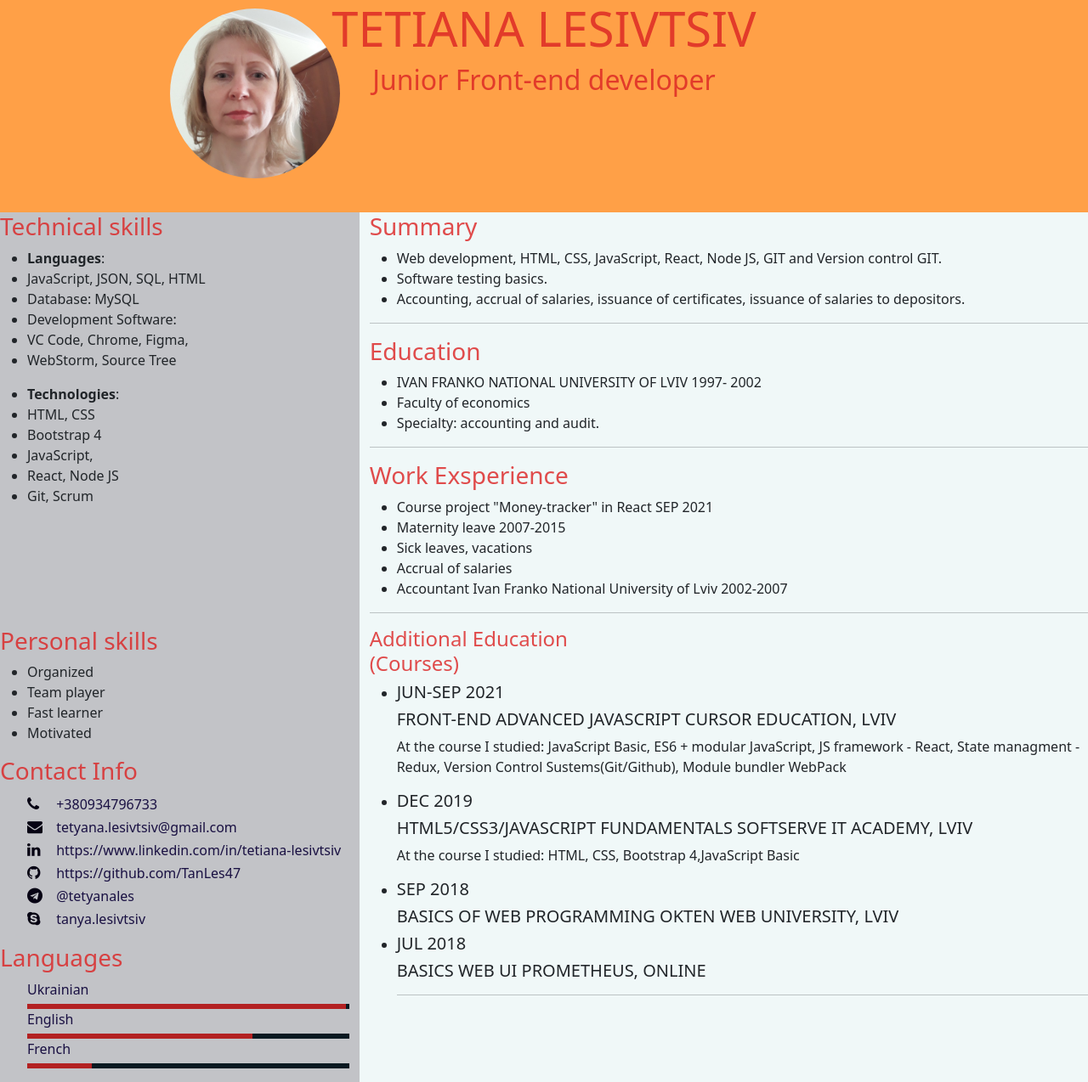
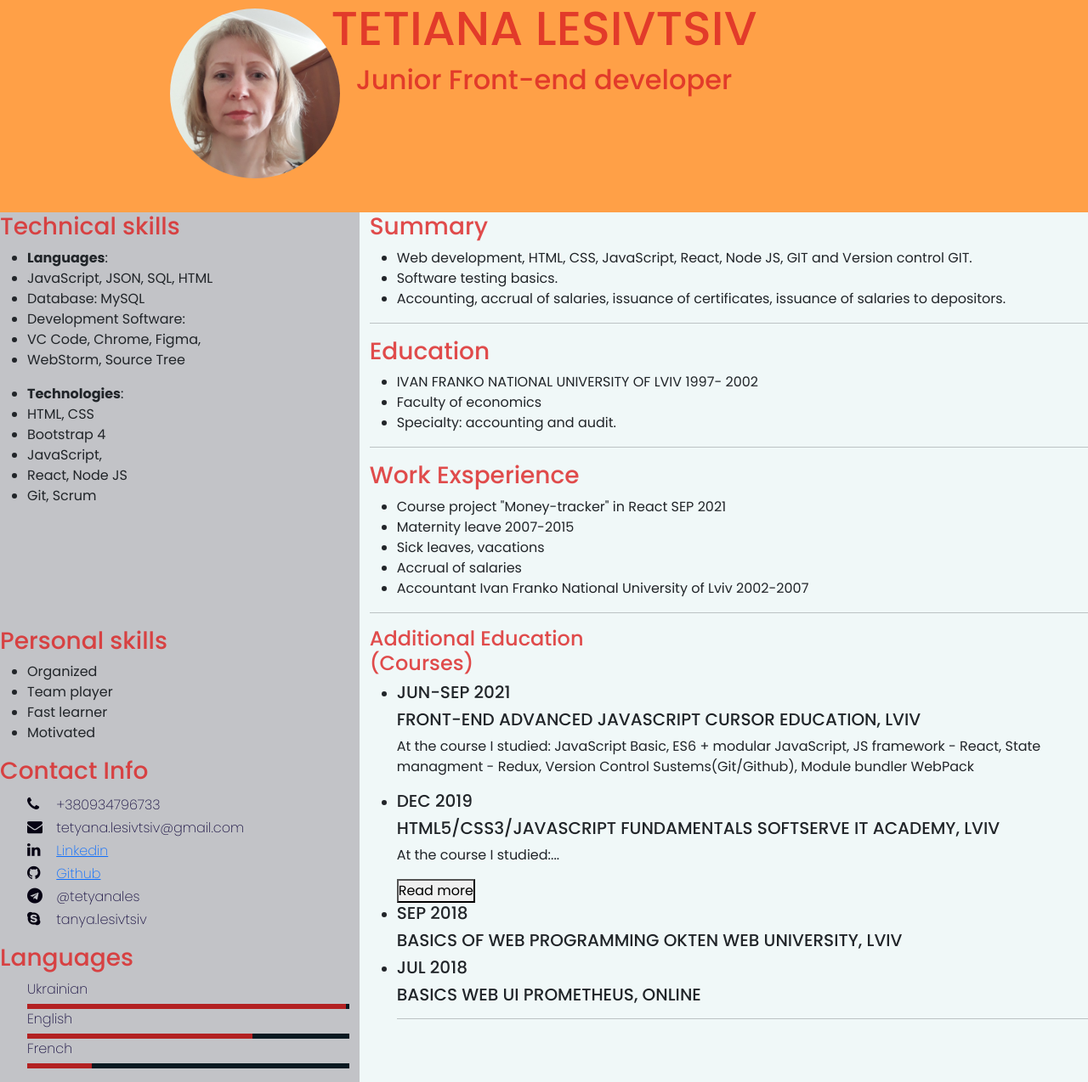
Before and after one commit to TanLes47/cv-junior-front-end.developer, a plain HTML site: page index.html in a window 1280 px wide. Shown: the whole page at 85% size. Drawn offline with nearby package versions, Linux system fonts and the light colour scheme.

Commit message:
Added script.js changed index.html style.css

```diff
--- a/index.html
+++ b/index.html
@@ -19,7 +19,7 @@
         <img src="img/photo.jpg" alt="Photo">
     </div>
 </header>
-
+<section>
     <div class="container-2">
         <div class="row">
             <div class="col-md-4">
@@ -92,11 +92,11 @@
                     </li>
                     <li>
                         <span class="icon"><i class="fa fa-linkedin" aria-hidden="true"></i></span>
-                        <span class="text">https://www.linkedin.com/in/tetiana-lesivtsiv</span>
+                        <span class="text"><a href="https://www.linkedin.com/in/tetiana-lesivtsiv" target="blank">Linkedin</a></span>
                     </li>
                     <li>
                         <span class="icon"><i class="fa fa-github" aria-hidden="true"></i></span>
-                        <span class="text">https://github.com/TanLes47</span>
+                        <span class="text"><a href="https://github.com/TanLes47" target="blank">Github</a></span>
                     </li>
                     <li>
                         <span class="icon"><i class="fa fa-telegram" aria-hidden="true"></i></span>
@@ -132,7 +132,6 @@
                     </li>
                 </ul>
             </div>
-
         </div>
 
         <div class="col-md-8">
@@ -148,8 +147,9 @@
                     <li>
                         <h5>DEC 2019</h5>
                         <h5>HTML5/CSS3/JAVASCRIPT FUNDAMENTALS SOFTSERVE IT ACADEMY, LVIV</h5>
-                        <p>At the course I studied:
-                        HTML, CSS, Bootstrap 4,JavaScript Basic</p>
+                        <p>At the course I studied:<span id="dots">...</span><span id="more">
+                        HTML, CSS, Bootstrap 4,JavaScript Basic</span></p>
+                        <button onclick="myFunction()" id="myBtn">Read more</button>
                     </li>
                     <li>
                         <h5>SEP 2018</h5>
@@ -164,17 +164,12 @@
             </div>
         </div>
     </div>
-
-
-
-
-
+</section>
 <footer>
 
 </footer>
 <script src="https://cdn.jsdelivr.net/npm/bootstrap@5.0.2/dist/js/bootstrap.bundle.min.js" integrity="sha384-MrcW6ZMFYlzcLA8Nl+NtUVF0sA7MsXsP1UyJoMp4YLEuNSfAP+JcXn/tWtIaxVXM"
-     crossorigin="anonymous">
-</script>
+crossorigin="anonymous"></script>
 <script src="script.js"></script>
 </body>
 </html>
--- a/script.js
+++ b/script.js
@@ -1,15 +1,15 @@
-/*function myFunction() {
+function myFunction() {
     var dots = document.getElementById("dots");
     var moreText = document.getElementById("more");
     var btnText = document.getElementById("myBtn");
 
     if (dots.style.display === "none") {
       dots.style.display = "inline";
-      btnText.innerHTML = "Читать больше";
+      btnText.innerHTML = "Read more";
       moreText.style.display = "none";
     } else {
       dots.style.display = "none";
-      btnText.innerHTML = "Читать меньше";
+      btnText.innerHTML = "Read less";
       moreText.style.display = "inline";
     }
-  }*/
+  }
--- a/style.css
+++ b/style.css
@@ -1,29 +1,30 @@
 @import url('https://fonts.googleapis.com/css?family=Poppins:200,300,400,500,600,700,800,900&display=swap');
 *
-/*{
+{
     margin: 0;
     padding: 0;
     box-sizing: border-box;
     font-family: 'Poppins', sans-serif;
-}*/
-
-.container-1 {
-    background: rgb(255, 160, 71);
-    height: 250px;
-    position: relative;
 }
 
 body {
     background: rgb(240, 248, 248);
 }
 
+.container-1 {
+    background: rgb(255, 160, 71);
+    height: 250px;
+    position: relative;
+
+}
+
 img {
-    position: absolute;
+   position: absolute;
+   display: inline-block;
     width: 200px;
     height: 200px;
     border-radius: 50%;
     object-fit: cover;
-    overflow: hidden;
     top: 10px;
     left: 200px;
 }
@@ -35,7 +36,6 @@ h1 {
     left: 50px;
     text-align: center;
     top: 50px;
-
 }
 
 h2 {
@@ -91,3 +91,14 @@ h2 {
         margin: 10px;
     }
 }
+
+@media (max-width: 480px) {
+    img {
+        float: none;
+        display: table;
+    }
+}
+
+#more {
+    display: none;
+}
```
Lines whose indentation alone changed are shown as unchanged.
